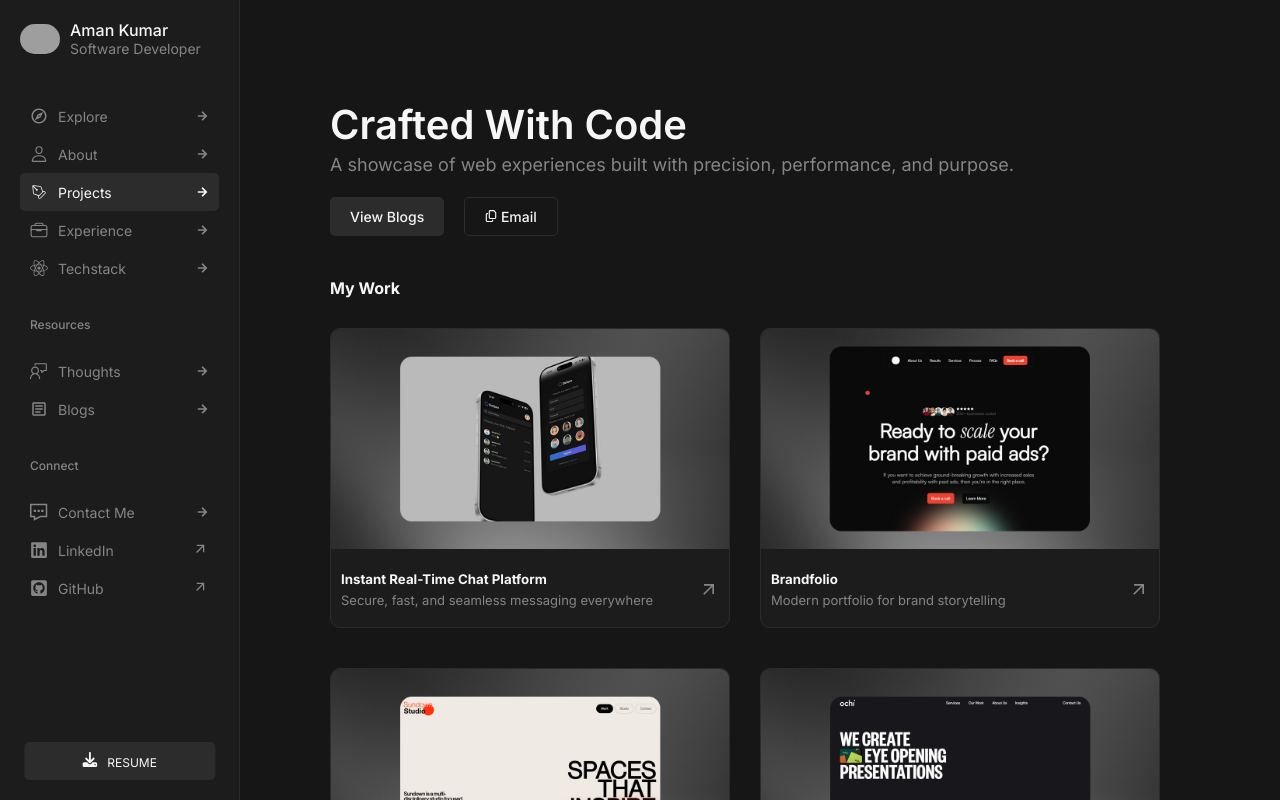
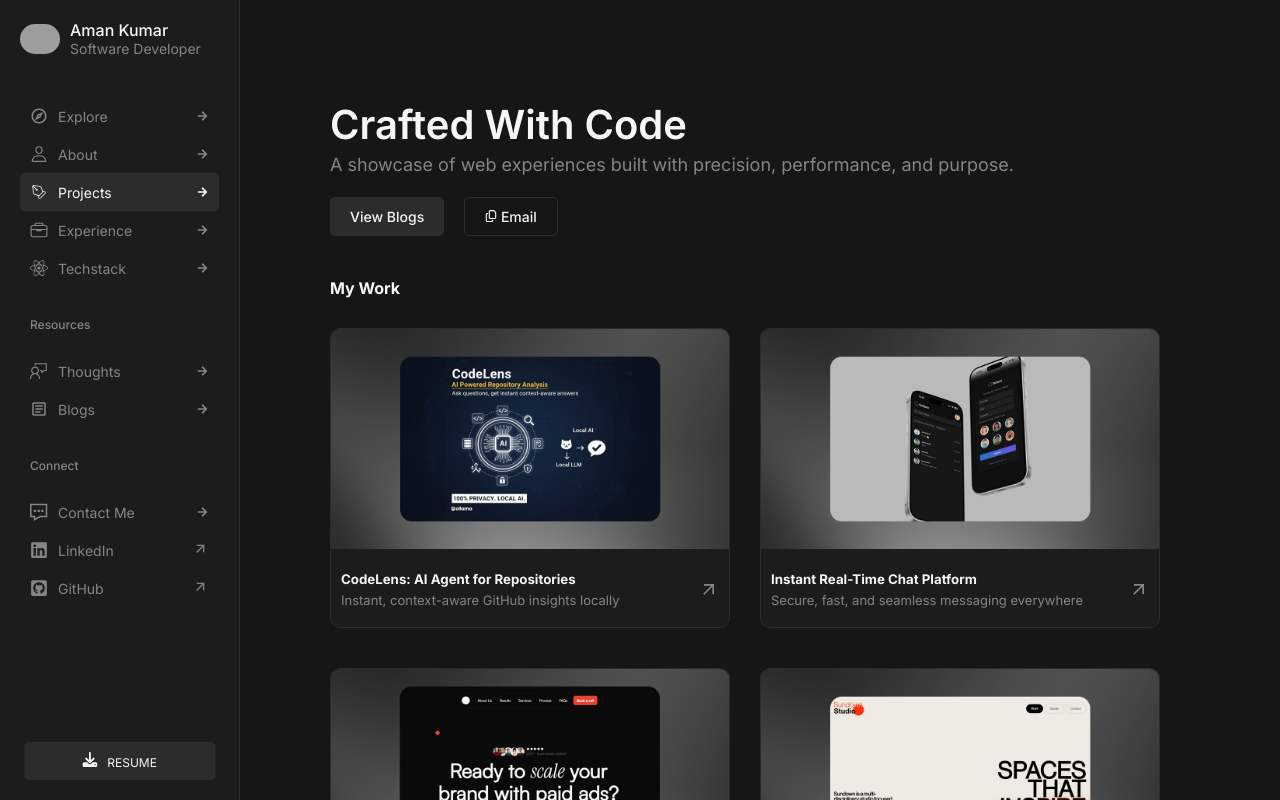
Before and after one commit to amankmrlko/Portfolio3, a React (Vite) app: page /projects in a window 1280 px wide. Built offline with nearby package versions, Linux system fonts and the light colour scheme; no server answers; grey boxes are pictures that could not be loaded.

Commit message:
codelens enhanced

```diff
--- a/src/components/CodeLens.jsx
+++ b/src/components/CodeLens.jsx
@@ -2,6 +2,14 @@ import React from "react";
 import CodeSnippet from "./CodeSnippet";
 import Heading from "./Heading";
 import architecture from "../assets/codelens_arc.jpg";
+import { Link } from "react-router-dom";
+import { motion } from "framer-motion";
+
+const pageVariants = {
+  initial: { opacity: 0, y: 20 },
+  animate: { opacity: 1, y: 0, transition: { duration: 0.3 } },
+  exit: { opacity: 0, y: -20, transition: { duration: 0.2 } },
+};
 
 function CodeLens() {
   const c1code = `// Smart file relevance scoring algorithm
@@ -130,7 +138,12 @@ npm run dev
 `;
 
   return (
-    <>
+    <motion.div
+      variants={pageVariants}
+      initial="initial"
+      animate="animate"
+      exit="exit"
+    >
       <Heading
         title="CodeLens: AI-Powered Repository Analysis Platform"
         subtitle='"Ask questions about any GitHub repository and get instant, context-aware answers powered by local AI"'
@@ -778,7 +791,7 @@ npm run dev
             rel="noopener noreferrer"
             className="link-text"
           >
-            github.com/amankmrlko/CodeLENS_Frontend
+            Repo Link
           </a>
         </p>
         <p className="white-text">
@@ -790,7 +803,7 @@ npm run dev
             rel="noopener noreferrer"
             className="link-text"
           >
-            github.com/amankmrlko/CodeLENS_Backend
+            Repo Link
           </a>
         </p>
         <p className="white-text">
@@ -846,8 +859,13 @@ npm run dev
             enterprise-grade engineering skills.
           </i>
         </p>
+        <div className="flex extra-margin">
+          <Link to="/thoughts">
+            <p className="cta1 hover1">Got something to say?</p>
+          </Link>
+        </div>
       </div>
-    </>
+    </motion.div>
   );
 }
 
--- a/src/components/Explore.jsx
+++ b/src/components/Explore.jsx
@@ -2,9 +2,7 @@ import React from "react";
 import Heading from "./Heading";
 import { Link } from "react-router-dom";
 import EmailCTA from "./EmailCTA";
-import ProjectCTA from "./ProjectCTA";
-import Framer_project from "../assets/framer_project.jpg";
-import Sundown from "../assets/sundown.jpg";
+import codelensimage from "../assets/codelens_thub.jpg";
 import { FaQuoteLeft } from "react-icons/fa";
 import { motion } from "framer-motion";
 import { VscFeedback } from "react-icons/vsc";
@@ -64,6 +62,25 @@ function Explore() {
 
       <h4 className="white-text extra-extra-margin">Latest Work</h4>
       <div className="flex no-mob-flex space-between">
+        <Link to="/codelens">
+          <div className="project-box">
+            <div className="image-div">
+              <img src={codelensimage} alt="Project thumbnail" />
+            </div>
+            <div className="project-desc">
+              <div>
+                <h5 className="white-text">
+                  CodeLens: AI Agent for Repositories
+                </h5>
+                <p className="gray-text">
+                  Instant, context-aware GitHub insights locally
+                </p>
+              </div>
+              <MdArrowOutward size={20} className="gray-text" />
+            </div>
+          </div>
+        </Link>
+
         <a href="/chat-space">
           <div className="project-box">
             <div className="image-div">
@@ -80,12 +97,6 @@ function Explore() {
             </div>
           </div>
         </a>
-        <ProjectCTA
-          image={Sundown}
-          link="https://amankmrz-sundownclone.netlify.app/"
-          title="Sundown Clone"
-          description="Clone of Sundown with sleek animations"
-        />
       </div>
 
       <div className="flex no-mob-flex2 space-between extra-margin">
--- a/src/components/Projects.jsx
+++ b/src/components/Projects.jsx
@@ -10,6 +10,7 @@ import { Link } from "react-router-dom";
 import EmailCTA from "./EmailCTA";
 import chatspaceimg from "../assets/chatspace_thumbnail.jpg";
 import { MdArrowOutward } from "react-icons/md";
+import codelensimage from "../assets/codelens_thub.jpg";
 
 const pageVariants = {
   initial: { opacity: 0, y: 20 },
@@ -37,6 +38,26 @@ function Projects() {
       </div>
       <h4 className="white-text extra-extra-margin">My Work</h4>
       <div className="grid2c gap10px">
+        {/* code lens */}
+
+        <Link to="/codelens">
+          <div className="project-box">
+            <div className="image-div">
+              <img src={codelensimage} alt="Project thumbnail" />
+            </div>
+            <div className="project-desc">
+              <div>
+                <h5 className="white-text">
+                  CodeLens: AI Agent for Repositories
+                </h5>
+                <p className="gray-text">
+                  Instant, context-aware GitHub insights locally
+                </p>
+              </div>
+              <MdArrowOutward size={20} className="gray-text" />
+            </div>
+          </div>
+        </Link>
         <a href="/chat-space">
           <div className="project-box">
             <div className="image-div">
```
Also changed, not shown: src/assets/codelens_thub.jpg (added).
